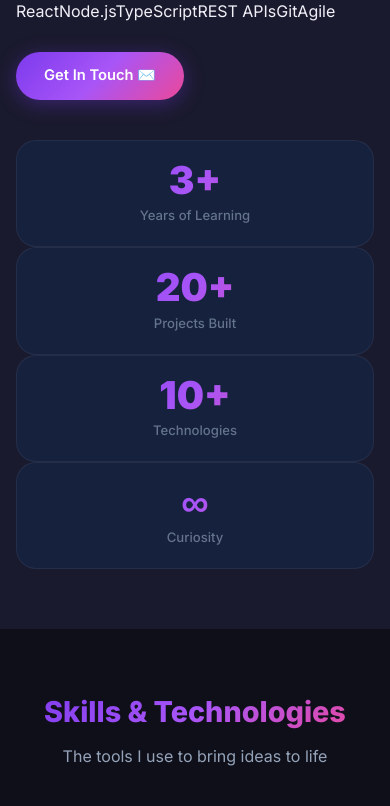
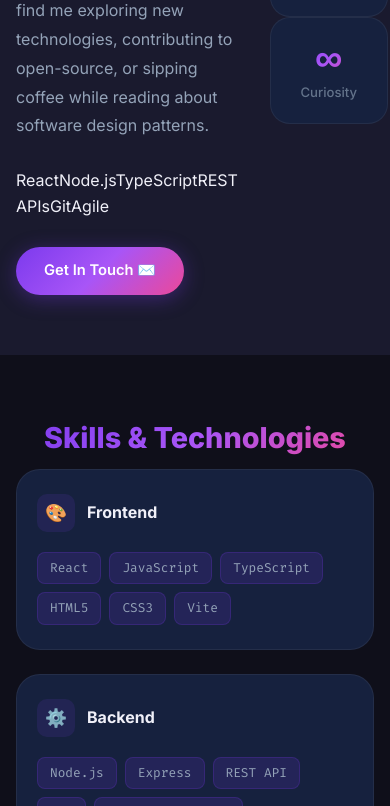
Before and after one commit to Thanawat44673/my-portfolio, a React (Vite) app: page / in a window 390 px wide. Shown: the part 1194-2000 px from the top of the page. Built offline with nearby package versions, Linux system fonts and the light colour scheme.

Commit message:
delete: any unused sections.

```diff
--- a/src/components/Experience.jsx
+++ b/src/components/Experience.jsx
@@ -16,8 +16,6 @@ export default function Experience() {
         <section className="experience" id="experience" ref={sectionRef}>
             <div className="container">
                 <h2 className="section-title fade-in">My Experience</h2>
-                <p className="section-subtitle fade-in"></p>
-
                 <div className="experience-wrapper fade-in">
                     <div className="experience-grid">
                         <div className="experience-item fade-in">
--- a/src/components/Projects.jsx
+++ b/src/components/Projects.jsx
@@ -59,9 +59,6 @@ export default function Projects() {
         <section className="projects" id="projects" ref={sectionRef}>
             <div className="container">
                 <h2 className="section-title fade-in">Featured Projects</h2>
-                <p className="section-subtitle fade-in">
-                    A selection of things I've built with passion
-                </p>
 
                 <div className="projects-grid">
                     {projects.map((p, i) => (
--- a/src/components/Skills.jsx
+++ b/src/components/Skills.jsx
@@ -39,9 +39,6 @@ export default function Skills() {
         <section className="skills" id="skills" ref={sectionRef}>
             <div className="container">
                 <h2 className="section-title fade-in">Skills & Technologies</h2>
-                <p className="section-subtitle fade-in">
-                    The tools I use to bring ideas to life
-                </p>
 
                 <div className="skills-grid">
                     {categories.map((cat, i) => (
--- a/src/styles/responsive.css
+++ b/src/styles/responsive.css
@@ -1,14 +1,4 @@
 /* ===== RESPONSIVE ===== */
-@media (max-width: 900px) {
-  .about-grid {
-    grid-template-columns: 1fr;
-    gap: 40px;
-  }
-
-  .about-stats {
-    grid-template-columns: repeat(2, 1fr);
-  }
-}
 
 @media (max-width: 768px) {
   .navbar-links {
@@ -82,10 +72,6 @@
     margin-bottom: 8px;
   }
 
-  .section-subtitle {
-    margin-bottom: 40px;
-  }
-
   .project-card-body {
     padding: 16px;
   }
--- a/src/styles/utilities.css
+++ b/src/styles/utilities.css
@@ -21,7 +21,7 @@
   font-size: clamp(1.8rem, 4vw, 2.4rem);
   font-weight: 800;
   text-align: center;
-  margin-bottom: 12px;
+  margin-bottom: 22px;
   background: var(--accent-gradient);
   -webkit-background-clip: text;
   -webkit-text-fill-color: transparent;
@@ -32,17 +32,6 @@
   .section-title {
     font-size: clamp(1.4rem, 2.8vw, 1.8rem);
   }
-}
-
-.section-subtitle {
-  text-align: center;
-  color: var(--text-secondary);
-  font-size: 1rem;
-  margin-bottom: 56px;
-  max-width: 480px;
-  margin-left: auto;
-  margin-right: auto;
-  line-height: 1.7;
 }
 
 .btn {
```
